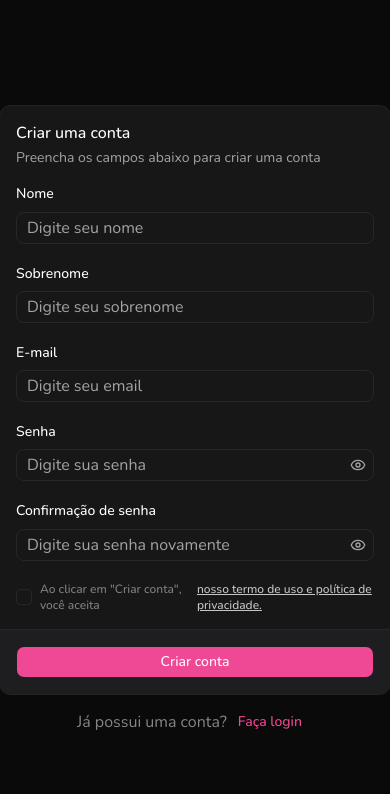
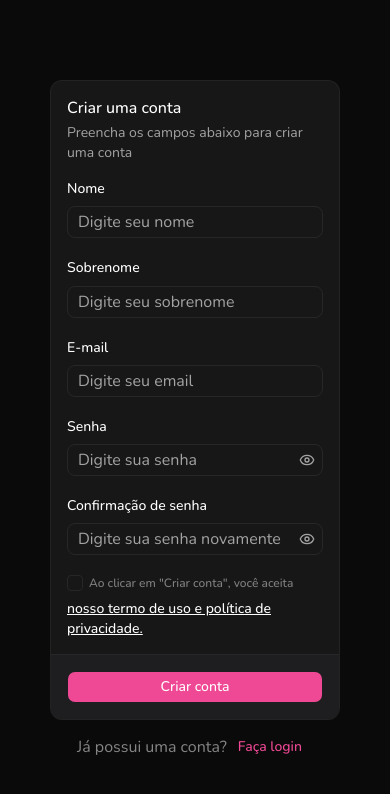
Before and after one commit to Allaaxx/fintrack, a React (Vite) app: page /signup in a window 390 px wide. Shown: the top 794 px of the page. Built offline with nearby package versions, Linux system fonts and the light colour scheme.

Commit message:
style: adjust card width for responsive design in sign-in and sign-up pages, and modify checkbox layout for better accessibility

```diff
--- a/src/pages/signin.jsx
+++ b/src/pages/signin.jsx
@@ -35,7 +35,7 @@ const SignInPage = () => {
   }
   return (
     <div className="flex h-screen w-screen flex-col items-center justify-center gap-3">
-      <Card className="w-full max-w-lg">
+      <Card className="w-2xs sm:w-full sm:max-w-lg">
         <CardHeader>
           <CardTitle>Entre na sua conta</CardTitle>
           <CardDescription>Insira seus dados abaixo.</CardDescription>
--- a/src/pages/signup.jsx
+++ b/src/pages/signup.jsx
@@ -36,7 +36,7 @@ const SignUpPage = () => {
   }
   return (
     <div className="flex h-screen w-screen flex-col items-center justify-center gap-3">
-      <Card className="w-full max-w-lg">
+      <Card className="w-2xs sm:w-full sm:max-w-lg">
         <CardHeader>
           <CardTitle>Criar uma conta</CardTitle>
           <CardDescription>
@@ -149,9 +149,10 @@ const SignUpPage = () => {
                 render={({ field, fieldState }) => (
                   <FieldGroup data-slot="checkbox-group">
                     <Field
-                      orientation="horizontal"
+                      orientation="vertical"
                       data-invalid={fieldState.invalid}
                     >
+                      <div className="flex gap-1.5 leading-none">
                         <Checkbox
                           id="terms"
                           name={field.name}
@@ -161,21 +162,27 @@ const SignUpPage = () => {
                           ref={field.ref}
                           aria-invalid={fieldState.invalid}
                         />
-
-                      <div className="grid gap-1.5 leading-none">
                         <FieldLabel
                           htmlFor="terms"
-                          className={`text-xs opacity-75 ${!fieldState.invalid && 'text-muted-foreground'}`}
+                          className={`text-xs opacity-75 ${!fieldState.invalid && 'text-muted-foreground '}`}
                         >
                           Ao clicar em "Criar conta", você aceita{' '}
                           <a
                             href="#"
-                            className={`underline ${!fieldState.invalid && 'text-white'}`}
+                            className={`underline ${!fieldState.invalid && 'hidden text-white sm:block'}`}
                           >
                             nosso termo de uso e política de privacidade.
                           </a>
                         </FieldLabel>
                       </div>
+                      <FieldLabel>
+                        <a
+                          href="#"
+                          className={`underline ${!fieldState.invalid && 'block text-white sm:hidden'}`}
+                        >
+                          nosso termo de uso e política de privacidade.
+                        </a>
+                      </FieldLabel>
                     </Field>
                   </FieldGroup>
                 )}
```
Lines whose indentation alone changed are shown as unchanged.
